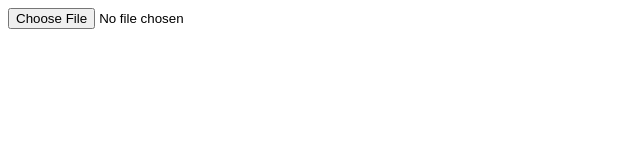
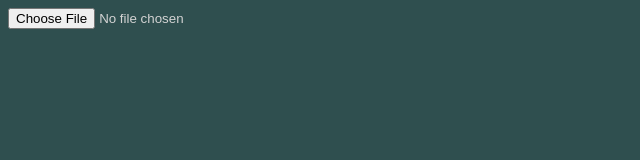
Before and after one commit to j0rdanit0/dot-helper, a plain HTML site: page index.html in a window 1280 px wide. Shown: the whole page, without its empty margins (0-640 px from the left). Drawn offline with Linux system fonts and the light colour scheme.

Commit message:
DARK MODE

```diff
--- a/index.html
+++ b/index.html
@@ -2,6 +2,10 @@
 <head>
     <title>Dot Helper</title>
     <style>
+        body {
+            background-color: darkslategrey;
+            color: lightgrey;
+        }
         .circle {
             width: 30px;
             height: 30px;
@@ -10,7 +14,7 @@
             box-shadow: inset -1px 0 1px #888888, inset 1px 1px 2px #ffffff88;
         }
         .highlighted {
-            background-color: rgba(255, 255, 255, 0.65);
+            background-color: rgba(255, 255, 255, 0.75);
         }
         .selected {
             border: 3px solid red;
```
